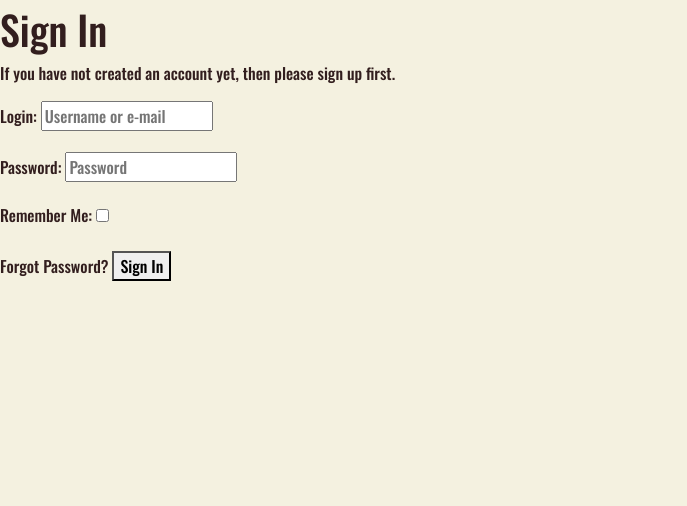
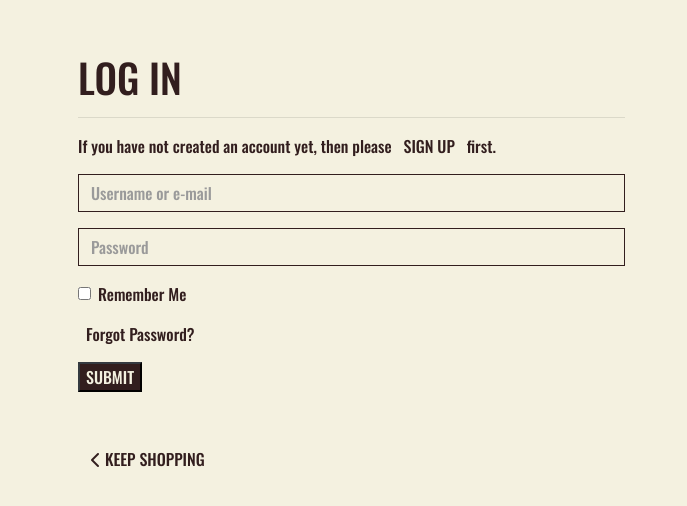
Before and after one commit to dylankane/hardcopy, a Django app: page /accounts/login/ in a window 1280 px wide. Shown: the part 124-630 px from the top of the page, without its empty margins (0-687 px from the left). Run offline with Django 3.2, Linux system fonts and the light colour scheme; some libraries are stand-ins or nearby versions.

Commit message:
Start adjusting layout on allauth templates

```diff
--- a/static/css/base.css
+++ b/static/css/base.css
@@ -83,6 +83,10 @@ a:hover {
     border-width: .1em;
 }
 
+/* #user-options {
+    min-width: 550px;
+} */
+
 li {
     list-style-type: none;
 }
@@ -118,6 +122,19 @@ thead {
 .qty_input {
     background-color: #f4f1e0;
     border: none !important;
+}
+
+.allauth-form-content input {
+    border-radius: 0;
+    border-color:#321e1e;
+}
+
+.allauth-form-content label:not([for='id_remember']) {
+    display: none;
+}
+
+.allauth-form-content input::placeholder {
+    color:#9a9a9a;
 }
 
 .remove-item,
--- a/templates/allauth/account/base.html
+++ b/templates/allauth/account/base.html
@@ -1 +1,14 @@
 {% extends "base.html" %}
+
+{% block content %}
+<div class="container-fluid">
+    <div class="row m-5">
+        <div class="col-6">
+            <div class="allauth-form-content">
+                {% block inner-content %}
+                {% endblock %}
+            </div>
+        </div>
+    </div>
+</div>
+{% endblock %}
--- a/templates/allauth/account/login.html
+++ b/templates/allauth/account/login.html
@@ -5,9 +5,10 @@
 
 {% block head_title %}{% trans "Sign In" %}{% endblock %}
 
-{% block content %}
+{% block inner-content %}
 
-<h1>{% trans "Sign In" %}</h1>
+<h1>{% trans "LOG IN" %}</h1>
+<hr>
 
 {% get_providers as socialaccount_providers %}
 
@@ -30,17 +31,23 @@ for a {{ site_name }} account and sign in below:{% endblocktrans %}</p>
 
 {% else %}
 <p>{% blocktrans %}If you have not created an account yet, then please
-<a href="{{ signup_url }}">sign up</a> first.{% endblocktrans %}</p>
+<a class="p-2" href="{{ signup_url }}">SIGN UP</a> first.{% endblocktrans %}</p>
 {% endif %}
 
-<form class="login" method="POST" action="{% url 'account_login' %}">
+<form class="login rounded-0" method="POST" action="{% url 'account_login' %}">
   {% csrf_token %}
-  {{ form.as_p }}
+  {{ form|crispy }}
   {% if redirect_field_value %}
   <input type="hidden" name="{{ redirect_field_name }}" value="{{ redirect_field_value }}" />
   {% endif %}
-  <a class="button secondaryAction" href="{% url 'account_reset_password' %}">{% trans "Forgot Password?" %}</a>
-  <button class="primaryAction" type="submit">{% trans "Sign In" %}</button>
+  <p><a class="p-2" href="{% url 'account_reset_password' %}">{% trans "Forgot Password?" %}</a></p>
+  <button class="primaryAction btn-dark" type="submit">{% trans "SUBMIT" %}</button>
 </form>
+<a href="{% url 'shop' %}" class="btn btn-outline-black rounded-0 mt-5">
+  <span class="icon">
+      <i class="fas fa-chevron-left"></i>
+  </span>
+  <span class="text-uppercase">Keep Shopping</span>
+</a>
 
 {% endblock %}
--- a/templates/base.html
+++ b/templates/base.html
@@ -74,8 +74,25 @@
 
 				<div class="row">
 					<ul class="list-inline list-unstyled text-center">
-						<li class="list-inline-item">
-							<a href="#" class="p-2"><i class="fa-solid fa-user"></i></a>
+
+						<li class="list-inline-item dropdown">
+							<a data-toggle="dropdown" href="#" class="p-2" aria-haspopup="true" aria-expanded="false">
+								<i class="fa-solid fa-user"></i>
+							</a>
+
+							<div class="dropdown-menu border-0 rounded-0 mt-4 mr-5 w-100" aria-labelledby="user-options" id="user-options">
+								{% if request.user.is_authenticated %}
+									{% if request.user.is_superuser %}
+										<a href="#" class="dropdown-item">Stock Management</a>
+									{% endif %}
+									<a href="{% url 'profile' %}" class="dropdown-item">My Profile</a>
+									<a href="{% url 'account_logout' %}" class="dropdown-item">Logout</a>
+								{% else %}
+									<a href="{% url 'account_signup' %}" class="dropdown-item">Sign Up</a>
+									<a href="{% url 'account_login' %}" class="dropdown-item">Login</a>
+								{% endif %}
+							</div>
+
 						</li>
 						<li class="list-inline-item">
 							<a href="{% url 'view_cart' %}" class="p-2">
```
Also changed, not shown: profiles/views.py (line endings or trailing spaces).
